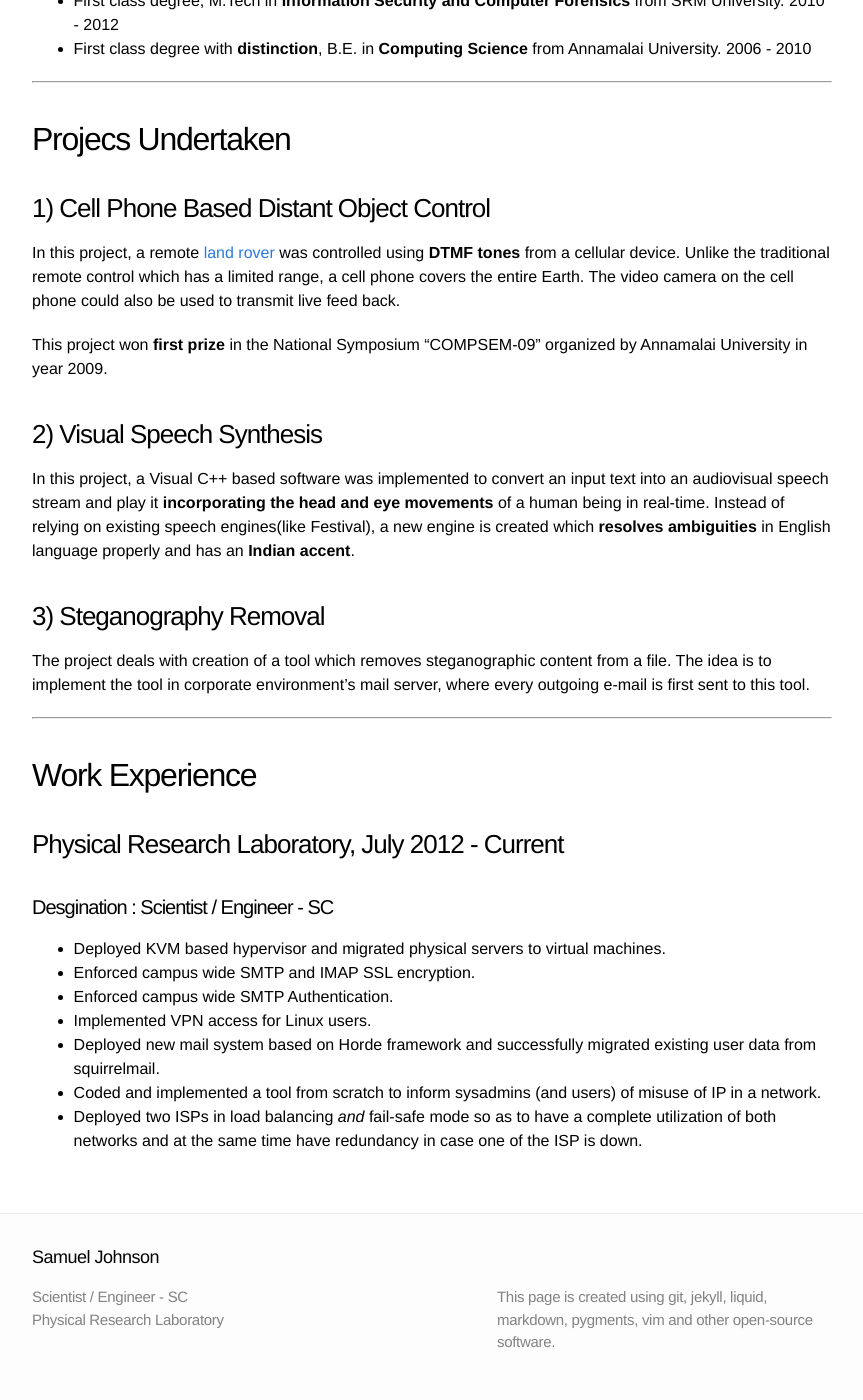
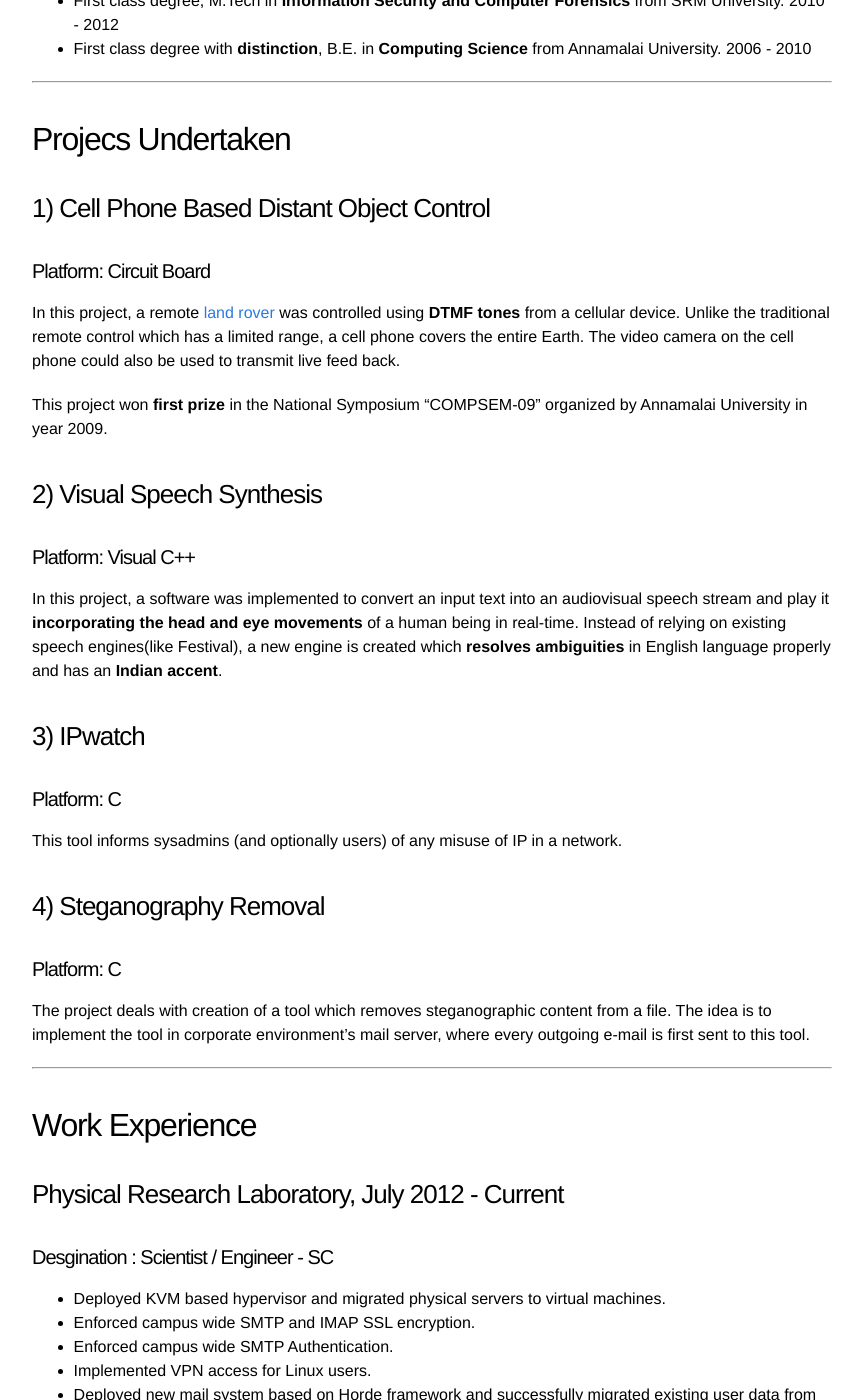
Before and after one commit to samueljohnson/samueljohnson.github.io.archive, a Jekyll site: the page built from cv.markdown, in a window 1280 px wide and 1400 px high, scrolled down 1317 px. Shown: the whole window, without its empty margins (208-1071 px from the left). Built offline with Jekyll 4.4.1, drawn with Linux system fonts in a browser that asks for light colours.

Commit message:
Added platform to CV

```diff
--- a/cv.markdown
+++ b/cv.markdown
@@ -60,6 +60,8 @@ free software on the desktop and server.
 
 ### 1) Cell Phone Based Distant Object Control
 
+#### Platform: Circuit Board
+
 In this project, a remote [land
 rover](/assets/img/13032009263.jpg) was controlled using
 **DTMF tones** from a cellular device. Unlike the traditional remote control
@@ -71,14 +73,24 @@ organized by Annamalai University in year 2009.
 
 ### 2) Visual Speech Synthesis
 
-In this project, a Visual C++ based software was implemented to convert an
+#### Platform: Visual C++
+
+In this project, a software was implemented to convert an
 input text into an audiovisual speech stream and play it **incorporating the
 head and eye movements** of a human being in real-time. Instead of relying on
 existing speech engines(like Festival), a new engine is created which
 **resolves ambiguities** in English language properly and has an **Indian
 accent**.
 
-### 3) Steganography Removal
+### 3) IPwatch
+
+#### Platform: C
+
+This tool informs sysadmins (and optionally users) of any misuse of IP in a network.
+
+### 4) Steganography Removal
+
+#### Platform: C
 
 The project deals with creation of a tool which removes steganographic content
 from a file. The idea is to implement the tool in corporate environment's mail server,
```
